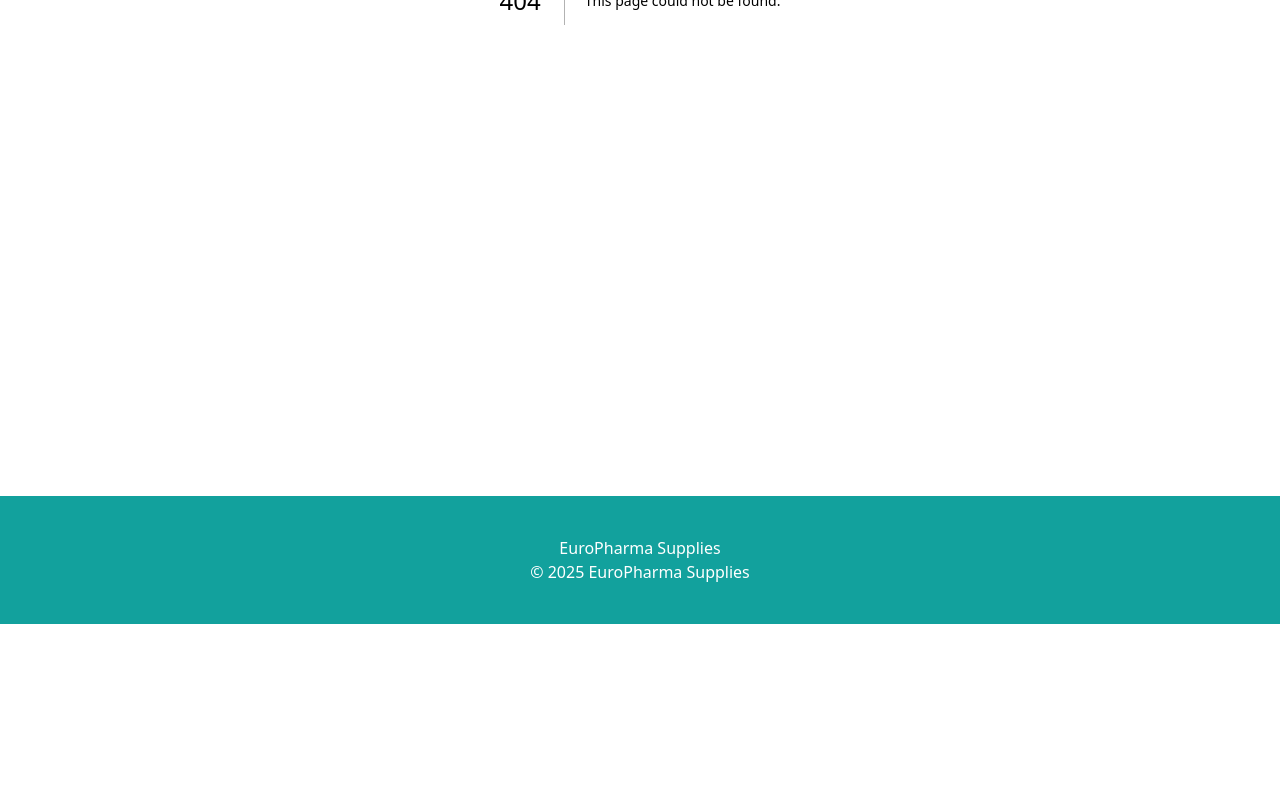
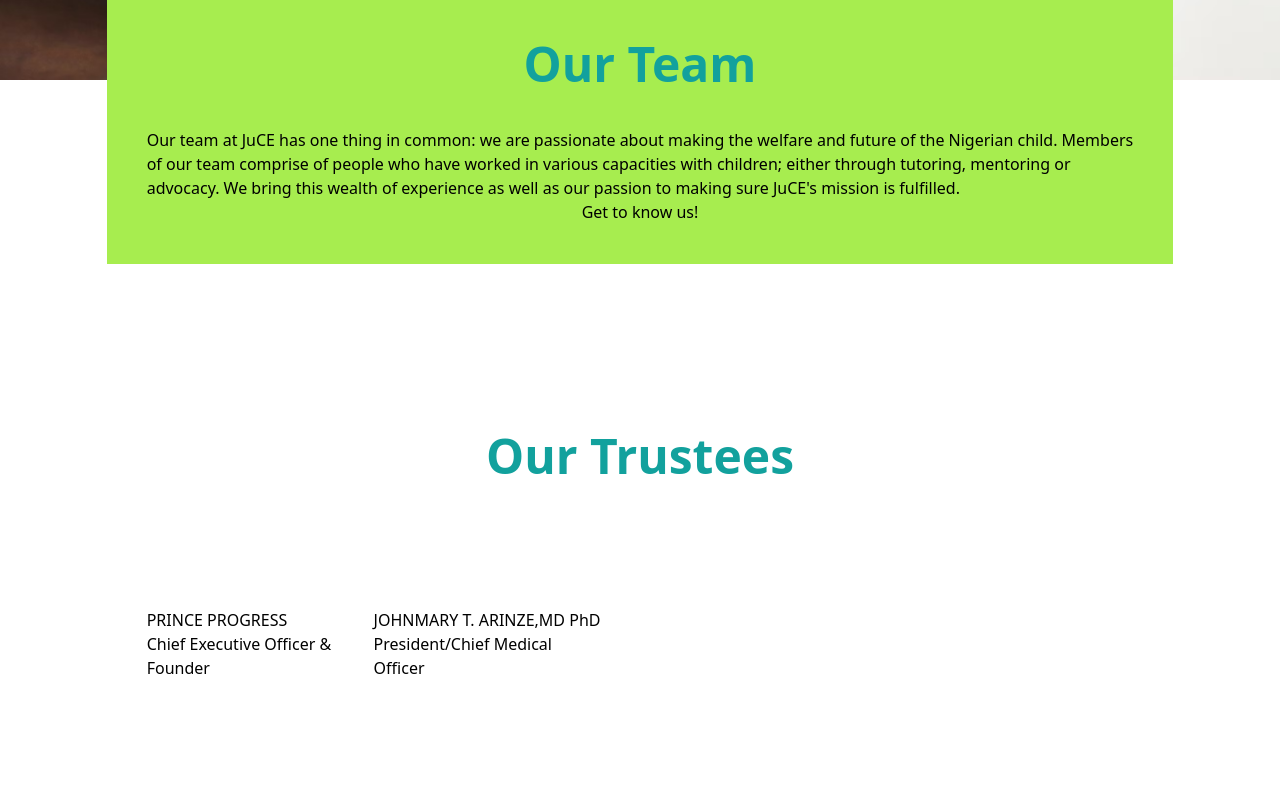
Before and after one commit to junioruche49/europharmasupplies, a Next.js app: page /team in a window 1280 px wide. Before the commit this address had no page. Shown: the part 520-1320 px from the top of the page. Before the commit the page ends 1144 px from the top, so only its background shows below. Built offline with nearby package versions, Linux system fonts and the light colour scheme; what @ant-design/nextjs-registry would draw is missing.

Commit message:
contact page

```diff
--- a/app/about/page.js
+++ b/app/about/page.js
@@ -60,6 +60,28 @@ function About(props) {
             </p>
           </div>
         </div>
+        <div className="flex flex-row gap-14 w-full h-72">
+          <div className="w-[34rem] bg-[#a7ed4f] flex items-center justify-center">
+            <h2 className="leading-8 text-5xl font-extrabold text-[#12a19d]">
+              Our Objectives
+            </h2>
+          </div>
+          <div className="flex flex-1 items-center justify-center  flex-col leading-8 px-10">
+            <p className="text-lg">
+              Establish EuroPharma Supplies as a trusted supplier of
+              pharmaceutical products in the Netherlands within the first year.
+            </p>
+            <p className=" text-lg ">
+              Develop partnerships with at least five pharmaceutical
+              manufacturers in the first 18 months.
+            </p>
+            <p className=" text-lg ">
+              Achieve a 20% market share in the local pharmaceutical
+              distribution market within five years & Generate sustainable
+              revenue streams through our logistics services.
+            </p>
+          </div>
+        </div>
       </div>
     </div>
   );
--- /dev/null
+++ b/app/team/page.js
@@ -0,0 +1,40 @@
+import React from "react";
+
+function Team(props) {
+  return (
+    <div className="w-full flex flex-col justify-center items-center">
+      <div className="w-full bg-[url(../assets/img/image-14.avif)] bg-blend-normal bg-cover h-[30rem]"></div>
+      <div className="w-5/6 flex flex-col p-10 justify-center items-center -mt-20 bg-[#a7ed4f] mb-32">
+        <h1 className="text-[#12a19d] text-5xl font-extrabold pb-10">
+          Our Team
+        </h1>
+        <p>
+          Our team at JuCE has one thing in common: we are passionate about
+          making the welfare and future of the Nigerian child. Members of our
+          team comprise of people who have worked in various capacities with
+          children; either through tutoring, mentoring or advocacy. We bring
+          this wealth of experience as well as our passion to making sure JuCE's
+          mission is fulfilled.
+        </p>
+        <p>Get to know us!</p>
+      </div>
+      <div className="w-5/6 flex flex-col p-10 justify-center items-center bg-white mb-32">
+        <h1 className="text-[#12a19d] text-5xl font-extrabold pb-32">
+          Our Trustees
+        </h1>
+        <div className="flex flex-row w-full">
+          <div className="flex flex-col w-[23%] h-32">
+            <h2>PRINCE PROGRESS</h2>
+            <p>Chief Executive Officer & Founder</p>
+          </div>
+          <div className="flex flex-col w-[23%] h-32">
+            <h2>JOHNMARY T. ARINZE,MD PhD</h2>
+            <p>President/Chief Medical Officer</p>
+          </div>
+        </div>
+      </div>
+    </div>
+  );
+}
+
+export default Team;
--- a/components/Navbar/Navbar.jsx
+++ b/components/Navbar/Navbar.jsx
@@ -17,7 +17,7 @@ function Navbar(props) {
         <Link href={"/"}>Vision & Mission</Link>
       </li> */}
       <li>
-        <Link href={"/"}>Team</Link>
+        <Link href={"/team"}>Team</Link>
       </li>
       <li>
         <Link href={"/contact"}>Contact</Link>
```
Also changed, not shown: assets/img/image-14.avif (added).
